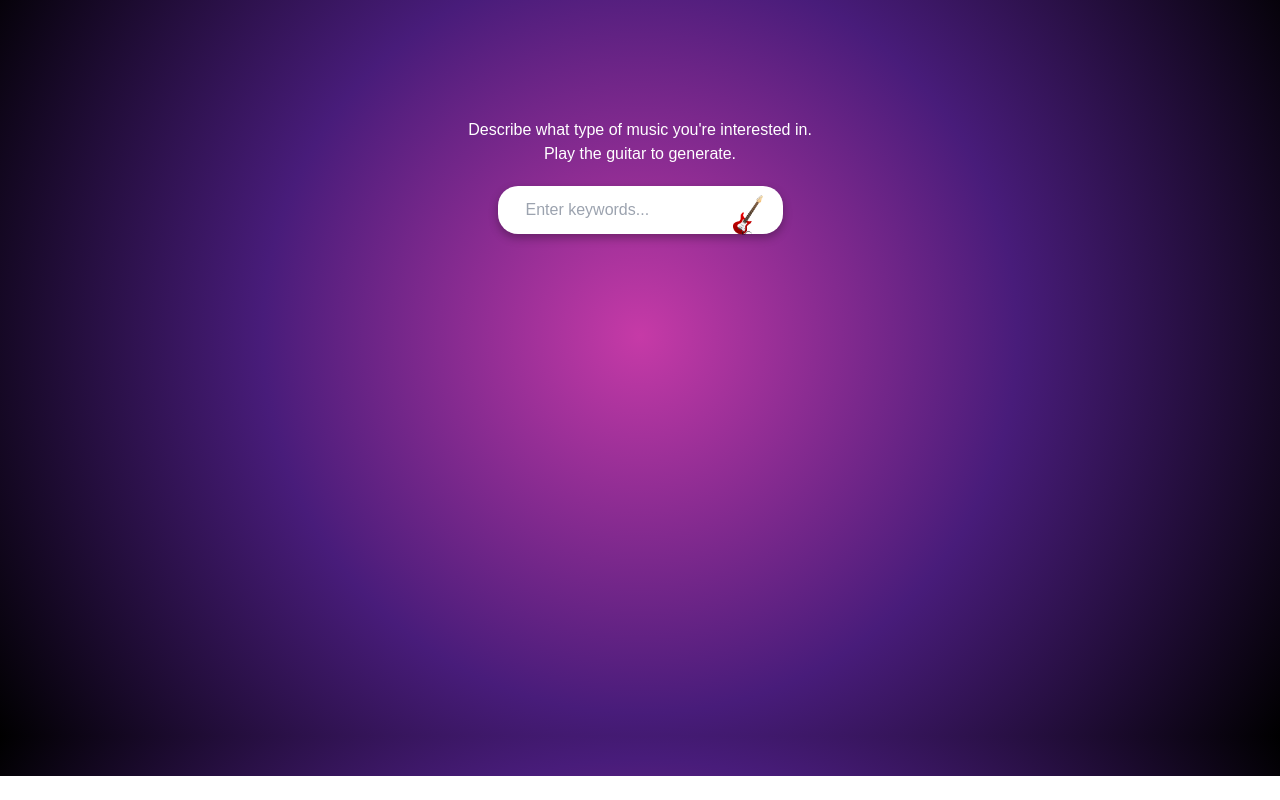
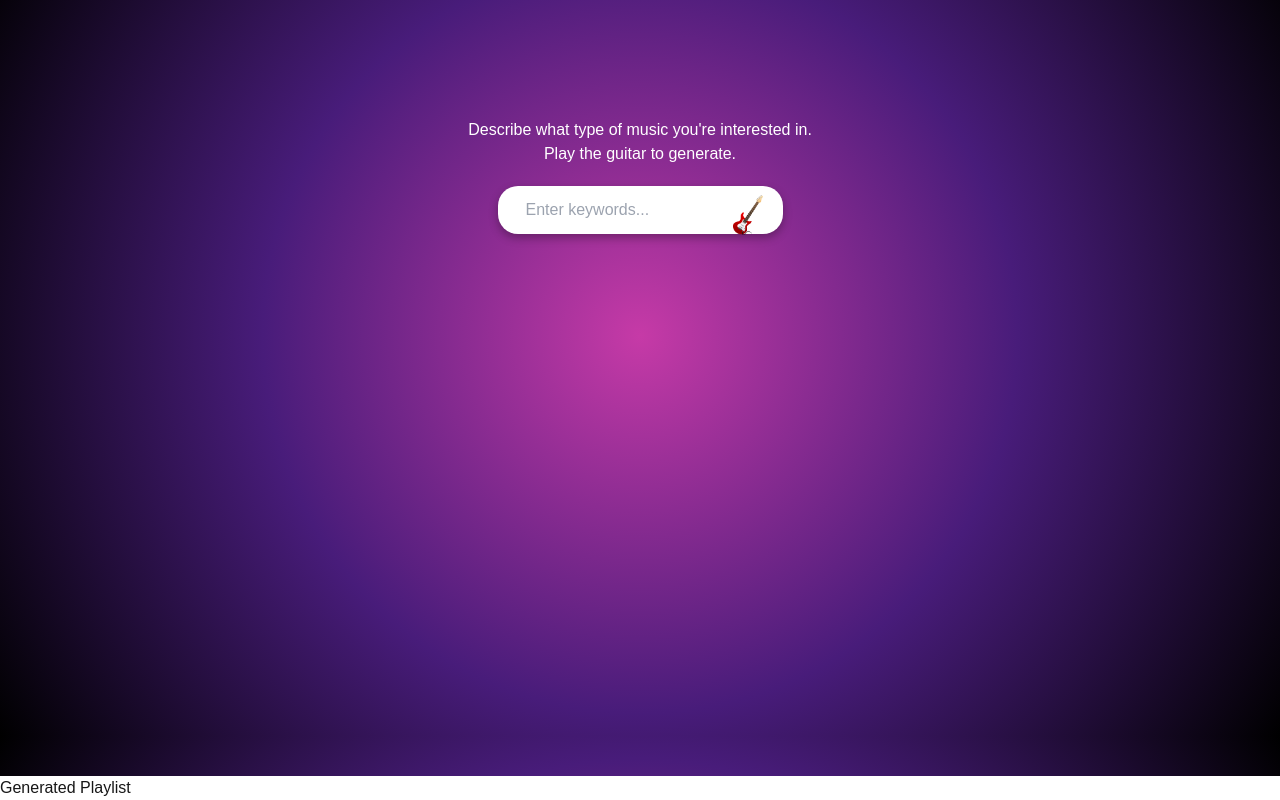
Before and after one commit to DennyYe32/plailist, a Next.js app: page / in a window 1280 px wide. Shown: the part 864-1664 px from the top of the page. Before the commit the page ends 1640 px from the top, so only its background shows below. Built offline with nearby package versions, Linux system fonts and the light colour scheme; a web font is replaced by a local one.

Commit message:
Denny Change

```diff
--- a/app/api/create-playlist/route.ts
+++ b/app/api/create-playlist/route.ts
@@ -17,11 +17,9 @@ export async function POST(req: Request) {
     }
     const response = await openai.completions.create({
       model: "gpt-3.5-turbo-instruct",
-      prompt: `Generate a 10 song playlist based on the following keywords: ${prompt}`,
+      prompt: `Generate a 5 song playlist based on the following keywords: ${prompt}`,
       max_tokens: 256,
     });
-
-    console.log(response);
 
     return NextResponse.json({ playlist: response.choices[0]?.text.trim() });
   } catch (error) {
--- a/app/components/InputBar.tsx
+++ b/app/components/InputBar.tsx
@@ -7,6 +7,7 @@ import { auto } from "openai/_shims/registry.mjs";
 
 export default function InputBar() {
   const [input, setInput] = useState("");
+  const [playlist, setPlaylist] = useState<any>(null);
 
   const createPlaylist = async () => {
     // Checks if the input is empty
@@ -22,6 +23,7 @@ export default function InputBar() {
       });
 
       const data = await response.json();
+      setPlaylist(data);
       console.log(data);
       setInput("");
     } catch (error) {
@@ -67,14 +69,12 @@ export default function InputBar() {
           marginLeft: "15px", // Space between input box and icon
         }}
       >
-        <Link href={"/generate-playlist"}>
         <Image
           src="/guitar-icon.png"
           alt="Guitar Icon"
           width={30}
           height={30}
         />
-        </Link>
       </button>
     </div>
   );
--- /dev/null
+++ b/app/components/Playlist.tsx
@@ -0,0 +1,20 @@
+import React from "react";
+
+interface PlaylistProps {
+  playlist: any;
+}
+
+const Playlist: React.FC<PlaylistProps> = ({ playlist }) => {
+  return (
+    <div>
+      <h1>Generated Playlist</h1>
+      {playlist ? (
+        <div>{JSON.stringify(playlist, null, 2)?.replace(/\n\s/g, "")}</div>
+      ) : (
+        <p>No playlist data available</p>
+      )}
+    </div>
+  );
+};
+
+export default Playlist;
--- a/app/generate-playlist/page.tsx
+++ b/app/generate-playlist/page.tsx
@@ -5,10 +5,13 @@ import * as THREE from "three";
 import gsap from "gsap";
 import { ScrollTrigger } from "gsap/ScrollTrigger";
 import Link from "next/link";
+import Playlist from "../components/Playlist";
 
 export default function Home() {
   const scrollContainerRef = useRef<HTMLDivElement>(null);
   const threeContainerRef = useRef<HTMLDivElement>(null);
+
+  const [playlist, setPlaylist] = useState<any>(null);
 
   useEffect(() => {
     gsap.registerPlugin(ScrollTrigger);
@@ -81,7 +84,7 @@ export default function Home() {
           textAlign: "center",
         }}
       >
-        <h1 className='afacadFlux'>
+        <h1 className="afacadFlux">
           Here's ur damn playlist
           <br />
           I'm so sleepy.
@@ -101,13 +104,18 @@ export default function Home() {
           textAlign: "center",
         }}
       >
-        <h1 className='afacadFlux'>would u like to bring it to spotify -,-
-          <br/>
+        <h1 className="afacadFlux">
+          would u like to bring it to spotify -,-
+          <br />
           Play the guitar.
         </h1>
         <div>
           {/* Icon to Spotify link */}
-  <Link href="https://www.spotify.com" target="_blank" rel="noopener noreferrer">
+          <Link
+            href="https://www.spotify.com"
+            target="_blank"
+            rel="noopener noreferrer"
+          >
             <img
               src="/guitar-icon.png"
               alt="Guitar Icon"
--- a/app/page.tsx
+++ b/app/page.tsx
@@ -6,6 +6,7 @@ import gsap from "gsap";
 import { ScrollTrigger } from "gsap/ScrollTrigger";
 import Link from "next/link";
 import InputBar from "./components/InputBar";
+import Playlist from "./components/Playlist";
 
 export default function Home() {
   const scrollContainerRef = useRef<HTMLDivElement>(null);
@@ -211,7 +212,7 @@ export default function Home() {
           fontFamily: "sans-serif",
         }}
       >
-        <h1 className='afacadFlux'>
+        <h1 className="afacadFlux">
           plAIlist
           <br />
           Time to curate the best playlist of your life.
@@ -231,7 +232,7 @@ export default function Home() {
           textAlign: "center",
         }}
       >
-        <h1 className='afacadFlux'>
+        <h1 className="afacadFlux">
           Describe what type of music you're interested in.
           <br />
           Play the guitar to generate.
@@ -240,6 +241,7 @@ export default function Home() {
         {/* Chat Box Input */}
         <InputBar />
       </div>
+      <Playlist playlist={Playlist} />
     </div>
   );
 }
```
Lines whose indentation alone changed are shown as unchanged.
